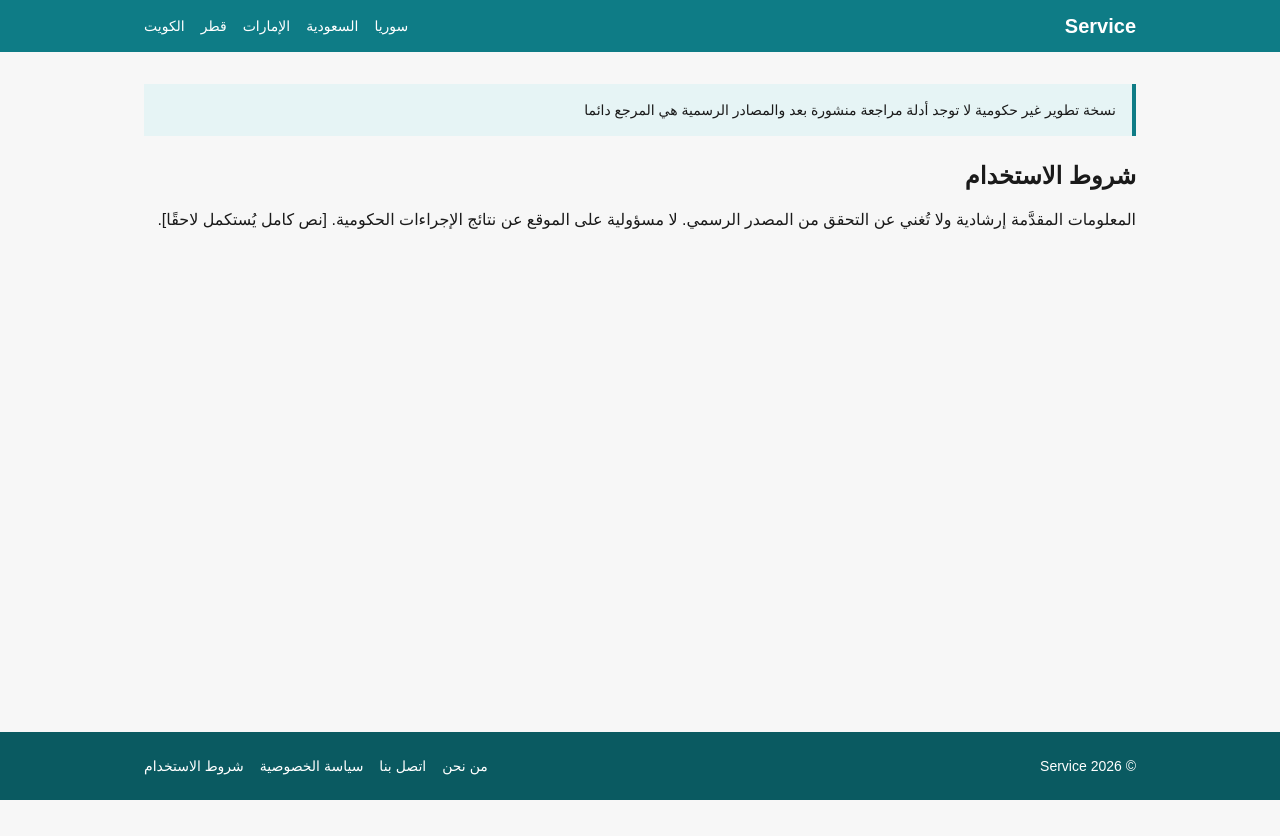
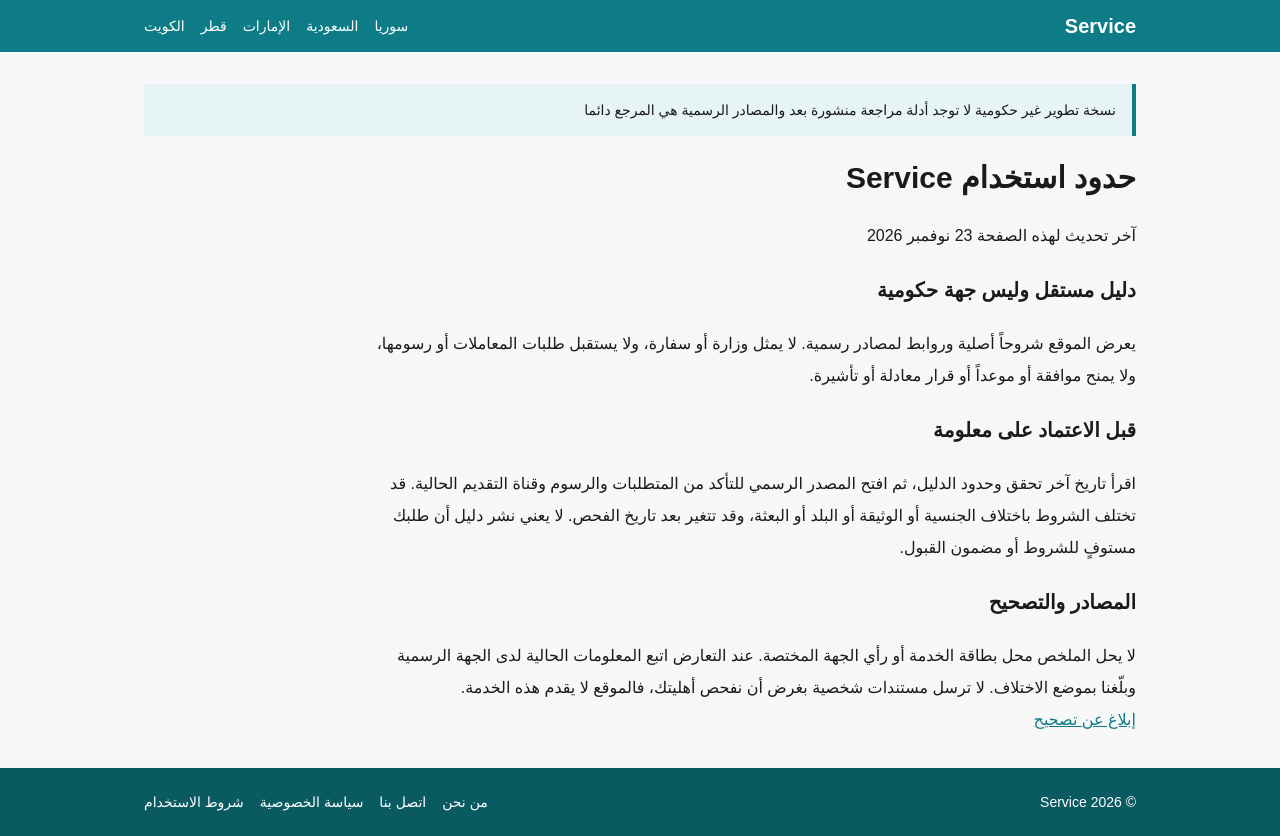
Before and after one commit to Anas379110/Service-Website, an Astro site in the folder websites/: page /terms in a window 1280 px wide. Before the commit the page ends 800 px from the top, so only its background shows below. Built offline with nearby package versions, Linux system fonts and the light colour scheme; Astro itself is replaced by a stand-in of ours.

Commit message:
Clarify Service informational scope and source limitations

```diff
--- a/websites/src/pages/terms.astro
+++ b/websites/src/pages/terms.astro
@@ -1,7 +1,16 @@
 ---
 import BaseLayout from '../layouts/BaseLayout.astro';
 ---
-<BaseLayout title="شروط الاستخدام">
-  <h1 class="text-2xl font-bold mb-4">شروط الاستخدام</h1>
-  <p>المعلومات المقدَّمة إرشادية ولا تُغني عن التحقق من المصدر الرسمي. لا مسؤولية على الموقع عن نتائج الإجراءات الحكومية. [نص كامل يُستكمل لاحقًا].</p>
+<BaseLayout title="حدود الاستخدام">
+  <article class="max-w-3xl space-y-6 leading-8">
+    <h1 class="text-3xl font-bold">حدود استخدام Service</h1>
+    <p>آخر تحديث لهذه الصفحة 23 نوفمبر 2026</p>
+    <h2 class="text-xl font-bold">دليل مستقل وليس جهة حكومية</h2>
+    <p>يعرض الموقع شروحاً أصلية وروابط لمصادر رسمية. لا يمثل وزارة أو سفارة، ولا يستقبل طلبات المعاملات أو رسومها، ولا يمنح موافقة أو موعداً أو قرار معادلة أو تأشيرة.</p>
+    <h2 class="text-xl font-bold">قبل الاعتماد على معلومة</h2>
+    <p>اقرأ تاريخ آخر تحقق وحدود الدليل، ثم افتح المصدر الرسمي للتأكد من المتطلبات والرسوم وقناة التقديم الحالية. قد تختلف الشروط باختلاف الجنسية أو الوثيقة أو البلد أو البعثة، وقد تتغير بعد تاريخ الفحص. لا يعني نشر دليل أن طلبك مستوفٍ للشروط أو مضمون القبول.</p>
+    <h2 class="text-xl font-bold">المصادر والتصحيح</h2>
+    <p>لا يحل الملخص محل بطاقة الخدمة أو رأي الجهة المختصة. عند التعارض اتبع المعلومات الحالية لدى الجهة الرسمية وبلّغنا بموضع الاختلاف. لا ترسل مستندات شخصية بغرض أن نفحص أهليتك، فالموقع لا يقدم هذه الخدمة.</p>
+    <a href="/contact" class="text-brand underline">إبلاغ عن تصحيح</a>
+  </article>
 </BaseLayout>
```
